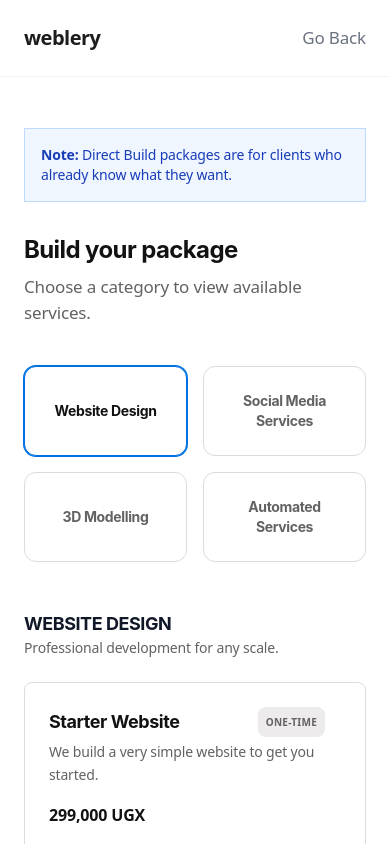
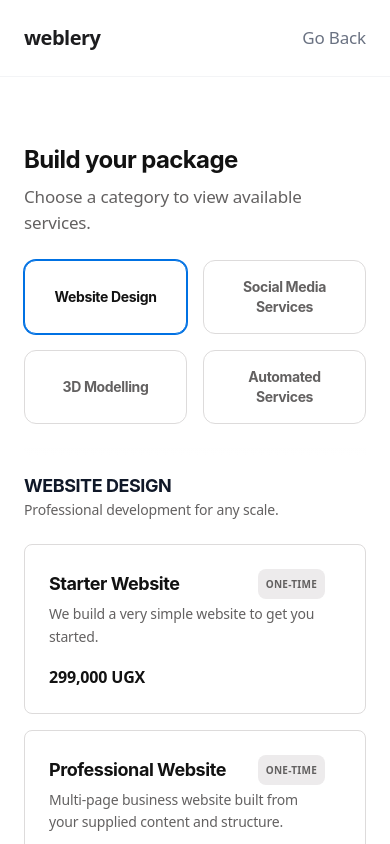
Before and after one commit to kibirigec/weblery, a Next.js app: page /onboarding in a window 390 px wide. Shown: the top 844 px of the page. Built offline with nearby package versions, Linux system fonts and the light colour scheme.

Commit message:
feat(onboarding): add sticky category nav and mobile pricing summary

```diff
--- a/src/app/onboarding/page.js
+++ b/src/app/onboarding/page.js
@@ -310,34 +310,29 @@ export default function QuoteBuilder() {
                 <div className="w-full lg:w-2/3 lg:pl-12 space-y-12">
 
                     <section>
-                    <div className="mb-10">
-                        <div className="bg-blue-50 border border-blue-200 rounded-none p-4 mb-8">
-                            <p className="text-sm text-blue-800 font-medium">
-                                <span className="font-bold">Note:</span> Direct Build packages are for clients who already know what they want.
-                            </p>
-                        </div>
-
+                        {/* STICKY HEADER AREA */}
+                        <div className="sticky top-20 z-40 bg-[var(--bg-page)] pt-4 pb-4">
+                            <div className="mb-6">
                                 <h3 className="text-2xl md:text-[var(--font-size-title)] font-bold text-[var(--text-primary)] mb-2 font-heading">Build your package</h3>
                                 <p className="text-[var(--text-secondary)]">Choose a category to view available services.</p>
                             </div>
 
                             {/* CATEGORY TABS (The 4 Buttons) */}
-                    <div className="grid grid-cols-2 gap-4 mb-12">
+                            <div className="grid grid-cols-2 lg:grid-cols-2 gap-4">
                                 {CATEGORIES.map(cat => {
                                     const count = items.filter(i => i.category === cat && selected[i.id]).length;
                                     return (
                                         <button
                                             key={cat}
                                             onClick={() => setActiveCategory(cat)}
-                                    className={`btn-category relative px-4 py-6 md:py-8 text-sm md:text-base font-bold transition-all duration-200 font-heading ${
-                                        activeCategory === cat
+                                            className={`btn-category relative px-4 py-4 md:py-6 text-sm md:text-base font-bold transition-all duration-200 font-heading ${activeCategory === cat
                                                     ? "active"
                                                     : ""
                                                 }`}
                                         >
                                             {cat}
                                             {count > 0 && (
-                                        <span className="absolute top-3 right-3 bg-black text-white text-[10px] font-bold px-2 py-0.5 rounded-sm shadow-sm">
+                                                <span className="absolute top-2 right-2 md:top-3 md:right-3 bg-black text-white text-[10px] font-bold px-2 py-0.5 rounded-sm shadow-sm z-10">
                                                     {count}
                                                 </span>
                                             )}
@@ -346,14 +341,37 @@ export default function QuoteBuilder() {
                                 })}
                             </div>
 
+                            {/* MOBILE PRICING SUMMARY (Only visible on small screens when items are selected) */}
+                            {hasSelections && (
+                                <div className="lg:hidden mt-4 bg-[#f5f5f5] p-4 rounded-sm border border-gray-200 shadow-sm flex flex-col gap-2">
+                                    <h4 className="text-xs font-bold text-gray-500 uppercase tracking-wider mb-1">Current Total</h4>
+                                    {oneTime > 0 && (
+                                        <div className="flex justify-between items-center">
+                                            <span className="text-sm font-medium">One-time:</span>
+                                            <span className="text-base font-bold">{formatUGX(oneTime)}</span>
+                                        </div>
+                                    )}
+                                    {monthly > 0 && (
+                                        <div className="flex justify-between items-center">
+                                            <span className="text-sm font-medium">Monthly:</span>
+                                            <span className="text-base font-bold">{formatUGX(monthly)}</span>
+                                        </div>
+                                    )}
+                                </div>
+                            )}
+
+                            {/* Gradient Fade to obscure scrolling items underneath */}
+                            <div className="absolute -bottom-4 left-0 right-0 h-4 bg-gradient-to-b from-[var(--bg-page)] to-transparent pointer-events-none"></div>
+                        </div>
+
                         {errors.select && (
-                        <div className="bg-red-50 border border-red-200 text-red-600 px-4 py-3 rounded-sm mb-8">
+                            <div className="bg-red-50 border border-red-200 text-red-600 px-4 py-3 rounded-sm mt-6 mb-8 relative z-30">
                                 {errors.select}
                             </div>
                         )}
 
                         {/* SERVICE ITEMS */}
-                    <div className="space-y-4">
+                        <div className="space-y-4 pt-8 relative z-30">
                             <motion.div
                                 key={activeCategory}
                                 initial={{ opacity: 0, y: 5 }}
@@ -373,8 +391,7 @@ export default function QuoteBuilder() {
                                     <button
                                         key={item.id}
                                         onClick={() => toggleItem(item.id)}
-                                    className={`group relative flex flex-col md:flex-row md:items-start justify-between p-6 md:py-8 rounded-sm border transition-all duration-200 text-left ${
-                                        selected[item.id]
+                                        className={`group relative flex flex-col md:flex-row md:items-start justify-between p-6 md:py-8 rounded-sm border transition-all duration-200 text-left ${selected[item.id]
                                                 ? "border-[#0071e3] ring-1 ring-[#0071e3] bg-white text-[#121212]"
                                                 : "border-[#dddbdb] bg-white hover:border-gray-300 hover:shadow-sm text-[#636161]"
                                             }`}
@@ -466,10 +483,10 @@ export default function QuoteBuilder() {
                                 className="bg-[#25d366] text-black border-2 border-black px-8 py-3 rounded-sm font-bold text-base transition-colors w-full md:w-auto md:min-w-[260px] flex items-center justify-center gap-3 shadow-sm"
                             >
                                 <svg viewBox="0 0 24 24" fill="currentColor" className="w-8 h-8 flex-shrink-0">
-                                <path d="M12.031 6.172c-3.181 0-5.767 2.586-5.768 5.766-.001 1.298.38 2.27 1.019 3.287l-.711 2.598 2.664-.698c.997.551 2.051.841 3.23.841 3.183 0 5.768-2.586 5.768-5.766.001-3.182-2.585-5.768-5.766-5.766zm-7.971 5.766c0-4.407 3.584-7.99 7.994-7.99 4.41 0 7.996 3.585 7.996 7.99 0 4.406-3.584 7.99-7.996 7.99-1.928 0-3.69-.645-5.113-1.727l-4.941 1.296 1.319-4.814c-1.258-1.577-2.019-3.566-2.019-5.707zm3.848 11.233c.967.876 2.379 1.488 4.123 1.488 3.016 0 5.46-2.444 5.46-5.459 0-3.015-2.444-5.46-5.46-5.46-3.016 0-5.46 2.445-5.46 5.46 0 1.246.402 2.399 1.096 3.326l-.423 1.545 1.55-.406zM13.684 4.091c4.469 0 8.1 3.633 8.1 8.102 0 4.47-3.631 8.102-8.1 8.102-1.959 0-3.768-.696-5.203-1.859l-5.898 1.547 1.57-5.75C3.336 12.915 2.766 11.22 2.766 9.394c0-4.469 3.631-8.102 8.1-8.102" fillRule="evenodd" clipRule="evenodd" fill="transparent"/>
-                                <path d="M17.472 14.382c-.297-.149-1.758-.867-2.03-.967-.273-.099-.471-.148-.67.15-.197.297-.767.966-.94 1.164-.173.199-.347.223-.644.075-.297-.15-1.255-.463-2.39-1.475-.883-.788-1.48-1.761-1.653-2.059-.173-.297-.018-.458.13-.606.134-.133.298-.347.446-.52.149-.174.198-.298.298-.497.099-.198.05-.371-.025-.52-.075-.149-.669-1.612-.916-2.207-.242-.579-.487-.5-.669-.51-.173-.008-.371-.01-.57-.01-.198 0-.52.074-.792.372-.272.297-1.04 1.016-1.04 2.479 0 1.462 1.064 2.875 1.212 3.074.149.198 2.096 3.2 5.077 4.487.709.306 1.262.489 1.694.625.712.227 1.36.195 1.871.118.571-.085 1.758-.719 2.006-1.413.248-.694.248-1.289.173-1.413-.074-.124-.272-.198-.57-.347m-5.421 7.403h-.004a9.87 9.87 0 01-5.031-1.378l-.361-.214-3.741.982.998-3.648-.235-.374a9.86 9.86 0 01-1.51-5.26c.001-5.45 4.436-9.884 9.888-9.884 2.64 0 5.122 1.03 6.988 2.898a9.825 9.825 0 012.893 6.994c-.003 5.45-4.437 9.884-9.885 9.884m8.413-18.297A11.815 11.815 0 0012.05 0C5.495 0 .16 5.335.157 11.892c0 2.096.547 4.142 1.588 5.945L.057 24l6.305-1.654a11.882 11.882 0 005.683 1.448h.005c6.554 0 11.89-5.335 11.893-11.893a11.821 11.821 0 00-3.48-8.413z"/>
+                                    <path d="M12.031 6.172c-3.181 0-5.767 2.586-5.768 5.766-.001 1.298.38 2.27 1.019 3.287l-.711 2.598 2.664-.698c.997.551 2.051.841 3.23.841 3.183 0 5.768-2.586 5.768-5.766.001-3.182-2.585-5.768-5.766-5.766zm-7.971 5.766c0-4.407 3.584-7.99 7.994-7.99 4.41 0 7.996 3.585 7.996 7.99 0 4.406-3.584 7.99-7.996 7.99-1.928 0-3.69-.645-5.113-1.727l-4.941 1.296 1.319-4.814c-1.258-1.577-2.019-3.566-2.019-5.707zm3.848 11.233c.967.876 2.379 1.488 4.123 1.488 3.016 0 5.46-2.444 5.46-5.459 0-3.015-2.444-5.46-5.46-5.46-3.016 0-5.46 2.445-5.46 5.46 0 1.246.402 2.399 1.096 3.326l-.423 1.545 1.55-.406zM13.684 4.091c4.469 0 8.1 3.633 8.1 8.102 0 4.47-3.631 8.102-8.1 8.102-1.959 0-3.768-.696-5.203-1.859l-5.898 1.547 1.57-5.75C3.336 12.915 2.766 11.22 2.766 9.394c0-4.469 3.631-8.102 8.1-8.102" fillRule="evenodd" clipRule="evenodd" fill="transparent" />
+                                    <path d="M17.472 14.382c-.297-.149-1.758-.867-2.03-.967-.273-.099-.471-.148-.67.15-.197.297-.767.966-.94 1.164-.173.199-.347.223-.644.075-.297-.15-1.255-.463-2.39-1.475-.883-.788-1.48-1.761-1.653-2.059-.173-.297-.018-.458.13-.606.134-.133.298-.347.446-.52.149-.174.198-.298.298-.497.099-.198.05-.371-.025-.52-.075-.149-.669-1.612-.916-2.207-.242-.579-.487-.5-.669-.51-.173-.008-.371-.01-.57-.01-.198 0-.52.074-.792.372-.272.297-1.04 1.016-1.04 2.479 0 1.462 1.064 2.875 1.212 3.074.149.198 2.096 3.2 5.077 4.487.709.306 1.262.489 1.694.625.712.227 1.36.195 1.871.118.571-.085 1.758-.719 2.006-1.413.248-.694.248-1.289.173-1.413-.074-.124-.272-.198-.57-.347m-5.421 7.403h-.004a9.87 9.87 0 01-5.031-1.378l-.361-.214-3.741.982.998-3.648-.235-.374a9.86 9.86 0 01-1.51-5.26c.001-5.45 4.436-9.884 9.888-9.884 2.64 0 5.122 1.03 6.988 2.898a9.825 9.825 0 012.893 6.994c-.003 5.45-4.437 9.884-9.885 9.884m8.413-18.297A11.815 11.815 0 0012.05 0C5.495 0 .16 5.335.157 11.892c0 2.096.547 4.142 1.588 5.945L.057 24l6.305-1.654a11.882 11.882 0 005.683 1.448h.005c6.554 0 11.89-5.335 11.893-11.893a11.821 11.821 0 00-3.48-8.413z" />
                                 </svg>
-                            <span className="leading-tight text-left">Send directly on<br/>whatsapp</span>
+                                <span className="leading-tight text-left">Send directly on<br />whatsapp</span>
                             </button>
                         </div>
                     </div>
```
Lines whose indentation alone changed are shown as unchanged.
